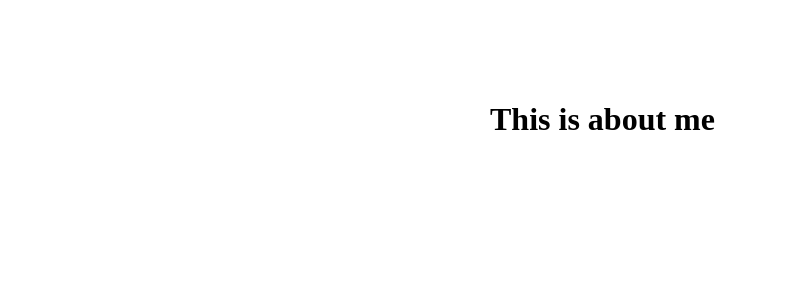
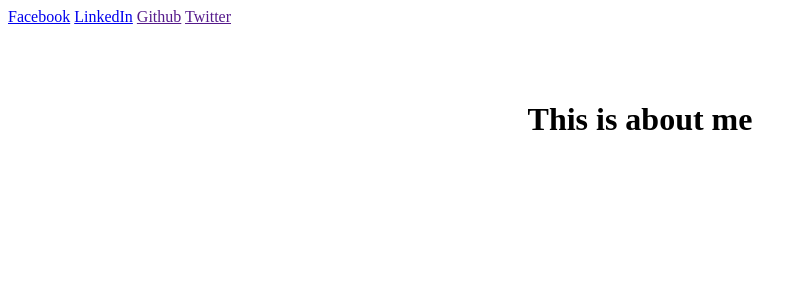
Before and after one commit to SerendipityMatthew/MathewRealm, a Flask app: template MyBlog/Blog/templates/blog/about.html in a window 1280 px wide. Shown: the top 300 px of the page, without its empty margins (0-807 px from the left). Run offline with Flask 2, Linux system fonts and the light colour scheme; the template is opened without the code that fills it, so the values that code supplies are empty.

Commit message:
edit about page. add social media link
Signed-off-by: Mathew <xuwanjin1991@Gmail.com>

```diff
--- a/MyBlog/Blog/templates/blog/about.html
+++ b/MyBlog/Blog/templates/blog/about.html
@@ -18,18 +18,30 @@
             left: 0;
             bottom: 0;
             margin-left: auto;
-            margin-right: auto
+            margin-right: auto;
+            text-align: center;
+        }
+
+        .social_media_link {
+            margin-left: auto;
+            margin-right: auto;
         }
     </style>
 
 </header>
 
 <body>
-
-    <div class="about_title">
-        <h1>This is about me</h1>
+    <div >
+        <div class="about_title">
+            <h1>This is about me</h1>
+        </div>
+        <div class="social_media_link">
+            <a href="https://www.facebook.com/wanjin.xu" target="_blank">Facebook</a>
+            <a href="https://www.linkedin.com/in/%E4%B8%87%E9%87%91-%E8%AE%B8-a86b1269/" target="_blank">LinkedIn</a>
+            <a href="" target="_blank">Github</a>
+            <a href="" target="_blank">Twitter</a>
+        </div>
     </div>
-
 </body>
 
 </html>
```
